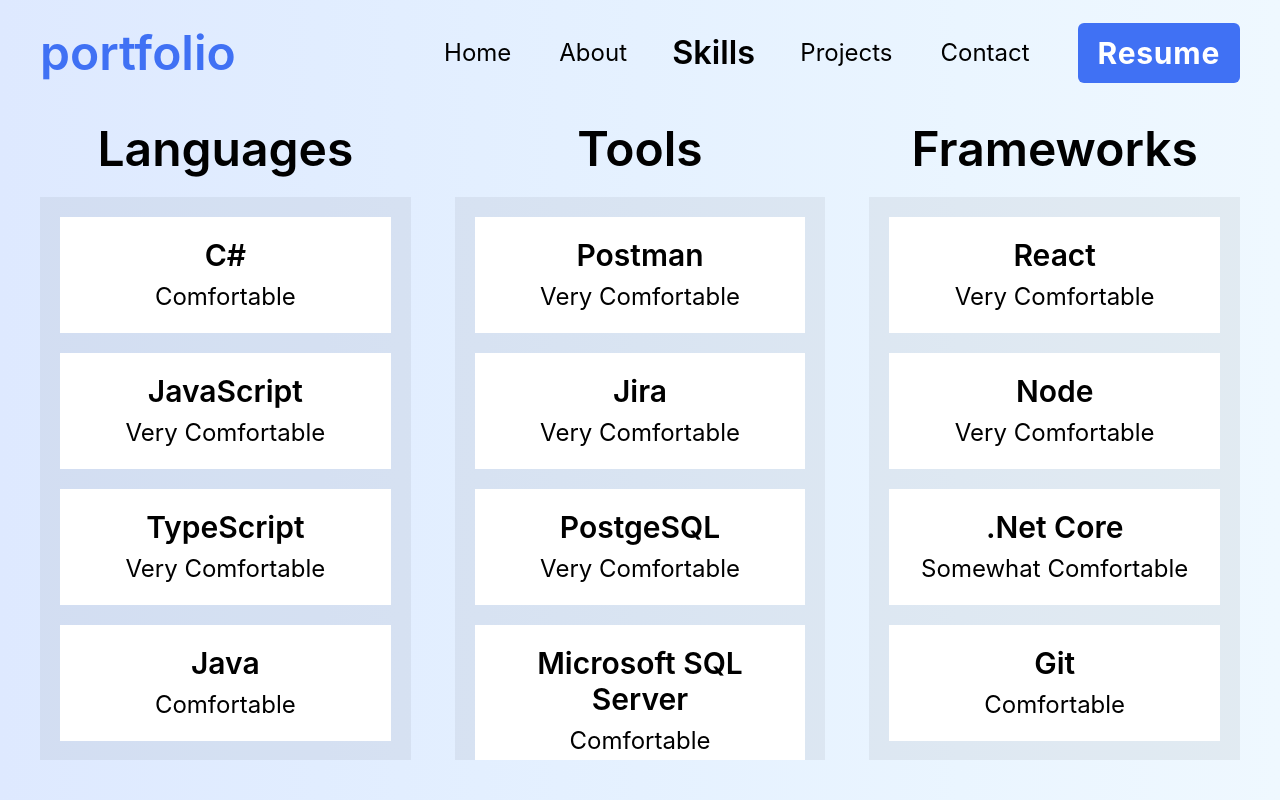
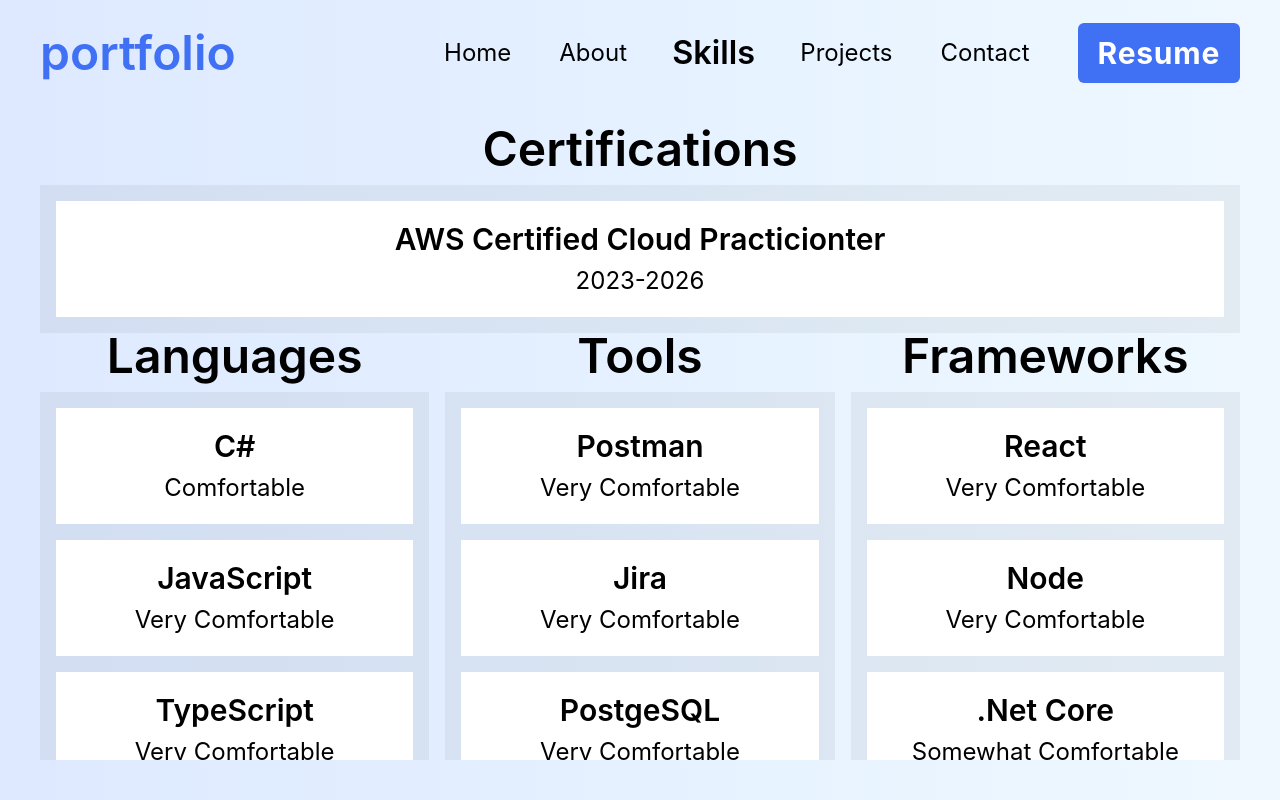
Before and after one commit to JamesMugnolo/James-Mugnolos-Portfolio-FrontEnd, a React (Create React App) app in the folder james-mugnolos-portfolio/: page /Skills in a window 1280 px wide. Built offline with nearby package versions, Linux system fonts and the light colour scheme.

Commit message:
addded new project, resume, and skills to portfolio

```diff
--- a/james-mugnolos-portfolio/src/StaticStores/projectData.tsx
+++ b/james-mugnolos-portfolio/src/StaticStores/projectData.tsx
@@ -3,6 +3,7 @@
   name: string;
   description: string;
   githubLink: string;
+  deployLink: string | null;
 }
 export const ProjectData: IProjectDataLayout[] = [
   {
@@ -11,5 +12,22 @@
     description:
       "Using Java to write the app, Gradle to run tests and build the app, Docker to deploy the app in a container, and GitLab Pipelines to run the Docker and Gradle Commands, I created a simple calculator app that deployed to a container for every push to the repository that had no errors. Click the link below and view the ReadMe.txt file to find out more.",
     githubLink: "https://github.com/JamesMugnolo/SimpleCalculator",
+    deployLink: null,
+  },
+  {
+    id: 2,
+    name: "Todo List",
+    description:
+      "This is a simple full stack web app to monitor a user's todos. It has an angular frontend, a spring boot backend and PostgreSQL database. This app is also fully containerized through docker and uses Cloudflare tunnels to host the services through docker.",
+    githubLink: "https://github.com/JamesMugnolo/todo-list",
+    deployLink: "https://nginx.jmtodolist.com",
+  },
+  {
+    id: 3,
+    name: "Portfolio",
+    description:
+      "This project is my portfolio which you are currently on! My portfolio is a static React and Typescript based website that's hosted through Netlify.",
+    githubLink: "https://github.com/JamesMugnolo/Portfolio",
+    deployLink: null,
   },
 ];
--- a/james-mugnolos-portfolio/src/StaticStores/skillsData.tsx
+++ b/james-mugnolos-portfolio/src/StaticStores/skillsData.tsx
@@ -7,12 +7,13 @@
   LANGUAGES = "Languages",
   TOOLS = "Tools",
   FRAMEWORKS = "Frameworks",
+  CERTIFICATIONS = "Certifications",
 }
 
 interface ISkillsDataLayout {
   id: number;
   name: string;
-  comfortLevel: comfortTypes;
+  comfortLevel: comfortTypes | string;
   type: skillTypes;
 }
 export const SkillData: ISkillsDataLayout[] = [
@@ -124,4 +125,28 @@
     comfortLevel: comfortTypes.C,
     type: skillTypes.FRAMEWORKS,
   },
+  {
+    id: 19,
+    name: "AWS Certified Cloud Practicionter",
+    comfortLevel: "2023-2026",
+    type: skillTypes.CERTIFICATIONS,
+  },
+  {
+    id: 20,
+    name: "Angular",
+    comfortLevel: comfortTypes.C,
+    type: skillTypes.FRAMEWORKS,
+  },
+  {
+    id: 21,
+    name: "Spring",
+    comfortLevel: comfortTypes.C,
+    type: skillTypes.FRAMEWORKS,
+  },
+  {
+    id: 22,
+    name: "JDBC",
+    comfortLevel: comfortTypes.C,
+    type: skillTypes.FRAMEWORKS,
+  },
 ];
--- a/james-mugnolos-portfolio/src/components/navbar.tsx
+++ b/james-mugnolos-portfolio/src/components/navbar.tsx
@@ -15,7 +15,11 @@
 
   return (
     <>
-      <Sidebar isOpen={isOpen} setIsOpen={setIsOpen} />
+      {width > breakpoint ? (
+        ""
+      ) : (
+        <Sidebar isOpen={isOpen} setIsOpen={setIsOpen} />
+      )}
       <nav className="list-none flex flex-row justify-between pt-5 items-center h-[85px]">
         <h1 className="ml-10 text-3xl md:text-4xl lg:text-5xl font-semibold text-[#4071f4]">
           portfolio
--- a/james-mugnolos-portfolio/src/components/navbarContent.tsx
+++ b/james-mugnolos-portfolio/src/components/navbarContent.tsx
@@ -1,6 +1,6 @@
 import { FunctionComponent } from "react";
 import { NavLink } from "./navLink";
-import JMResume from "../JMResume.pdf";
+import JMResume from "../MugnoloResume.pdf";
 export const NavbarContent: FunctionComponent = () => {
   return (
     <ul
--- a/james-mugnolos-portfolio/src/components/projectCard.tsx
+++ b/james-mugnolos-portfolio/src/components/projectCard.tsx
@@ -1,14 +1,18 @@
+import { faUpRightFromSquare } from "@fortawesome/free-solid-svg-icons";
+import { FontAwesomeIcon } from "@fortawesome/react-fontawesome";
 import React, { FunctionComponent } from "react";
 
 interface IProjectCardProps {
   title: string;
   description: string;
-  link: string;
+  repoLink: string;
+  deployLink: string | null;
 }
 export const ProjectCard: FunctionComponent<IProjectCardProps> = ({
   title,
   description,
-  link,
+  repoLink,
+  deployLink,
 }) => {
   return (
     <div className="flex flex-col justify-between bg-white p-5 min-h-[14.5rem]">
@@ -18,14 +22,37 @@
           {description}
         </h3>
       </div>
-      <a
-        className="text-xl duration-300 w-fit pt-2 text-gray-400 hover:text-black hover:scale-105"
-        href={link}
-        target="_blank"
-        rel="noopener noreferrer"
-      >
-        go to Repository
-      </a>
+      <div className="flex items-center mt-2">
+        <a
+          className="text-xl duration-300 text-center  w-fit h-fit text-gray-400 hover:text-black underline hover:scale-105"
+          href={repoLink}
+          target="_blank"
+          rel="noopener noreferrer"
+        >
+          Repository
+          <FontAwesomeIcon
+            icon={faUpRightFromSquare}
+            className="text-sm ml-[.35rem]"
+          />
+        </a>
+        <div className="border-gray-400 w-[1px] h-full border-x-2 mx-3 my-1"></div>
+        {deployLink != null ? (
+          <a
+            className="text-xl text-center duration-300 w-fit h-fit text-gray-400 hover:text-black underline hover:scale-105"
+            href={deployLink}
+            target="_blank"
+            rel="noopener noreferrer"
+          >
+            Site
+            <FontAwesomeIcon
+              icon={faUpRightFromSquare}
+              className="text-sm ml-[.25rem]"
+            />
+          </a>
+        ) : (
+          ""
+        )}
+      </div>
     </div>
   );
 };
--- a/james-mugnolos-portfolio/src/components/skillCard.tsx
+++ b/james-mugnolos-portfolio/src/components/skillCard.tsx
@@ -9,7 +9,7 @@
   comphortLevel,
 }) => {
   return (
-    <div className="flex flex-col text-center items-center bg-white p-5 m-5 mb-0">
+    <div className="flex flex-col items-center text-center bg-white p-5 mb-0">
       <h1 className="text-2xl lg:text-3xl font-semibold">{title}</h1>
       <h3 className="text-xl lg:text-2xl font-normal mt-2">{comphortLevel}</h3>
     </div>
--- a/james-mugnolos-portfolio/src/components/skillDisplay.tsx
+++ b/james-mugnolos-portfolio/src/components/skillDisplay.tsx
@@ -12,12 +12,10 @@
   const skillCards = SkillData.filter((skills) => skills.type === children);
 
   return (
-    <div className="flex flex-col grow">
-      <h1 className="text-4xl lg:text-5xl text-center font-semibold">
-        {children}
-      </h1>
-      <div className="bg-[rgba(0,0,0,.05)] mt-6 h-full overflow-auto">
-        <ul className="list-none w-full flex flex-col grow mb-5">
+    <div className="overflow-y-auto sm:h-fit md:h-full no-scrollbar">
+      <div className="flex flex-col grow ">
+        <div className="bg-[rgba(0,0,0,.05)] sm:h-fit md:h-full overflow-y-auto no-scrollbar">
+          <ul className="list-none w-full flex flex-col grow gap-4 p-4 ">
             {skillCards.map((skill) => (
               <li key={skill.id}>
                 <SkillCard
@@ -29,5 +27,6 @@
           </ul>
         </div>
       </div>
+    </div>
   );
 };
--- a/james-mugnolos-portfolio/src/index.css
+++ b/james-mugnolos-portfolio/src/index.css
@@ -20,7 +20,17 @@
     #dee9ff
   );
 }
-
+@layer utilities {
+  /* Hide scrollbar for Chrome, Safari and Opera */
+  .no-scrollbar::-webkit-scrollbar {
+    display: none;
+  }
+  /* Hide scrollbar for IE, Edge and Firefox */
+  .no-scrollbar {
+    -ms-overflow-style: none; /* IE and Edge */
+    scrollbar-width: none; /* Firefox */
+  }
+}
 code {
   font-family: source-code-pro, Menlo, Monaco, Consolas, "Courier New",
     monospace;
--- a/james-mugnolos-portfolio/src/pages/projects.tsx
+++ b/james-mugnolos-portfolio/src/pages/projects.tsx
@@ -3,6 +3,11 @@
 import { ProjectData } from "../StaticStores/projectData";
 
 export const ProjectsPage: FunctionComponent = () => {
+  function filterEven(isEven: boolean) {
+    return ProjectData.filter((project, index) => {
+      return index % 2 === (isEven ? 0 : 1);
+    });
+  }
   return (
     <main className="flex flex-col p-10 justify-between w-[100%] h-[calc(100vh-85px)] ">
       <h1 className="text-4xl lg:text-5xl text-center font-semibold mb-5">
@@ -10,12 +15,25 @@
       </h1>
       <div className="grid grid-cols-1 md:grid-cols-2 lg:grid-cols-2 h-full overflow-auto bg-[rgba(0,0,0,.05)] gap-5 p-4">
         <ul className="list-none">
-          {ProjectData.map((project) => (
-            <li key={project.id}>
+          {filterEven(true).map((project) => (
+            <li key={project.id} className="mb-5">
               <ProjectCard
                 title={project.name}
                 description={project.description}
-                link={project.githubLink}
+                repoLink={project.githubLink}
+                deployLink={project.deployLink}
+              ></ProjectCard>
+            </li>
+          ))}
+        </ul>
+        <ul className="list-none">
+          {filterEven(false).map((project) => (
+            <li key={project.id} className="mb-5">
+              <ProjectCard
+                title={project.name}
+                description={project.description}
+                repoLink={project.githubLink}
+                deployLink={project.deployLink}
               ></ProjectCard>
             </li>
           ))}
--- a/james-mugnolos-portfolio/src/pages/skills.tsx
+++ b/james-mugnolos-portfolio/src/pages/skills.tsx
@@ -3,16 +3,35 @@
 import { skillTypes } from "../StaticStores/skillsData";
 export const SkillsPage: FunctionComponent = () => {
   return (
-    <main className="flex flex-col md:flex-row lg:flex-row gap-6 p-10 justify-between w-[100%] h-[calc(100vh-85px)]">
-      <div className="lg:w-1/3 flex">
+    <main className="p-10 w-[100%] h-[calc(100vh-85px)]">
+      <section className="sm:h-fit md:h-[30%]">
+        <div className="flex-row h-fit">
+          <h1 className="text-4xl lg:text-5xl text-center font-semibold mb-3">
+            {skillTypes.CERTIFICATIONS}
+          </h1>
+          <SkillDisplay>{skillTypes.CERTIFICATIONS}</SkillDisplay>
+        </div>
+      </section>
+      <section className="flex flex-col md:flex-row lg:flex-row h-[70%] gap-4 pt-4 justify-between min-h-0 mb-4 sm:overflow-unset md:overflow-hidden">
+        <div className="lg:w-1/3  lg:min-h-0">
+          <h1 className="text-4xl lg:text-5xl text-center font-semibold mb-3">
+            {skillTypes.LANGUAGES}
+          </h1>
           <SkillDisplay>{skillTypes.LANGUAGES}</SkillDisplay>
         </div>
-      <div className="lg:w-1/3 lg:mx-5 md:mx-5 flex grow">
+        <div className="lg:w-1/3  lg:min-h-0">
+          <h1 className="text-4xl lg:text-5xl text-center font-semibold mb-3">
+            {skillTypes.TOOLS}
+          </h1>
           <SkillDisplay>{skillTypes.TOOLS}</SkillDisplay>
         </div>
-      <div className="lg:w-1/3 pb-10 md:pb-0 lg:pb-0 flex">
+        <div className="lg:w-1/3  lg:min-h-0 sm:pb-10">
+          <h1 className="text-4xl lg:text-5xl text-center font-semibold mb-3 ">
+            {skillTypes.FRAMEWORKS}
+          </h1>
           <SkillDisplay>{skillTypes.FRAMEWORKS}</SkillDisplay>
         </div>
+      </section>
     </main>
   );
 };
```
Also changed, not shown: 2 other files (tests, documents, lock files or other folders). Lines whose indentation alone changed are shown as unchanged.
